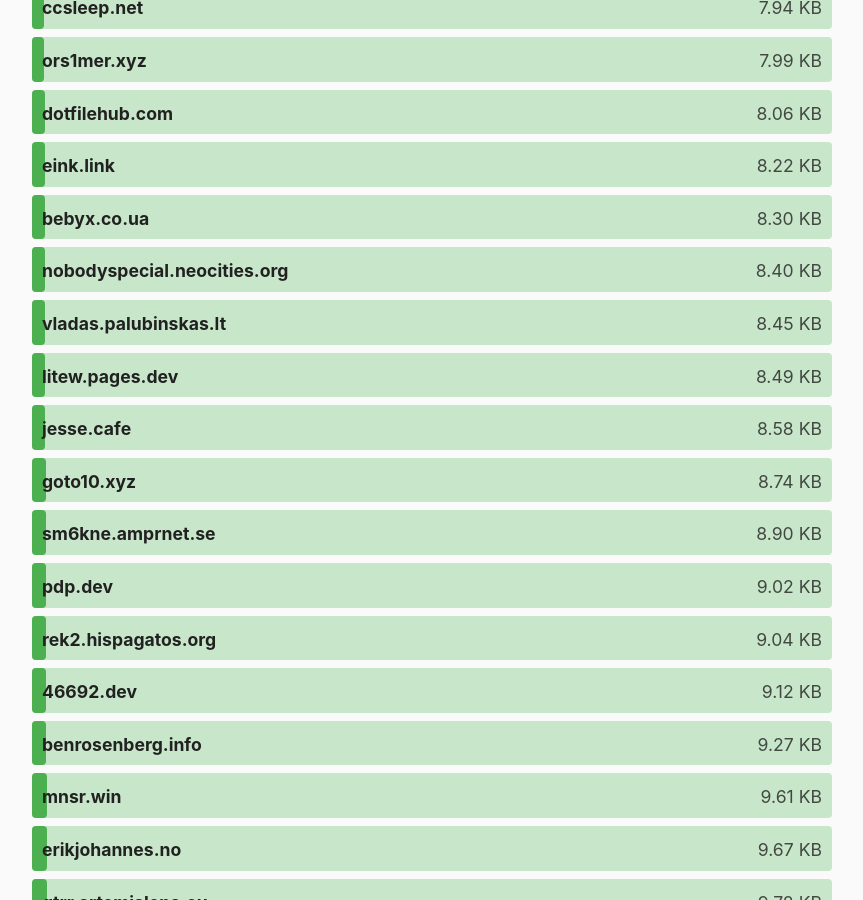
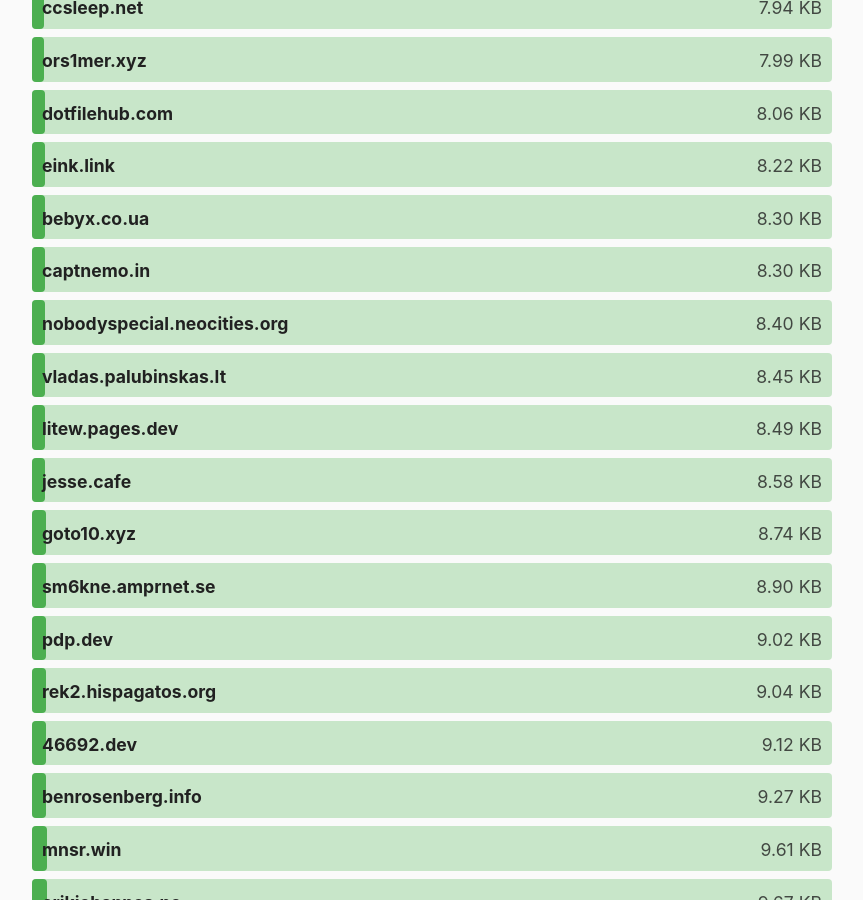
Before and after one commit to kevquirk/512kb.club, a Jekyll site: the page built from index.md, in a window 1280 px wide and 900 px high, scrolled down 2848 px. Shown: the whole window, without its empty margins (208-1071 px from the left). Built offline with Jekyll 4.4.1, drawn with Linux system fonts in a browser that asks for light colours.

Commit message:
Adds captnemo.in

```diff
--- a/_data/sites.yml
+++ b/_data/sites.yml
@@ -4377,3 +4377,8 @@
   url: https://zwieratko.sk/
   size: 30.94
   last_checked: 2025-05-18
+
+- domain: captnemo.in
+  url: htts://captnemo.in
+  size: 8.3
+  last_checked: 2025-08-19
```
